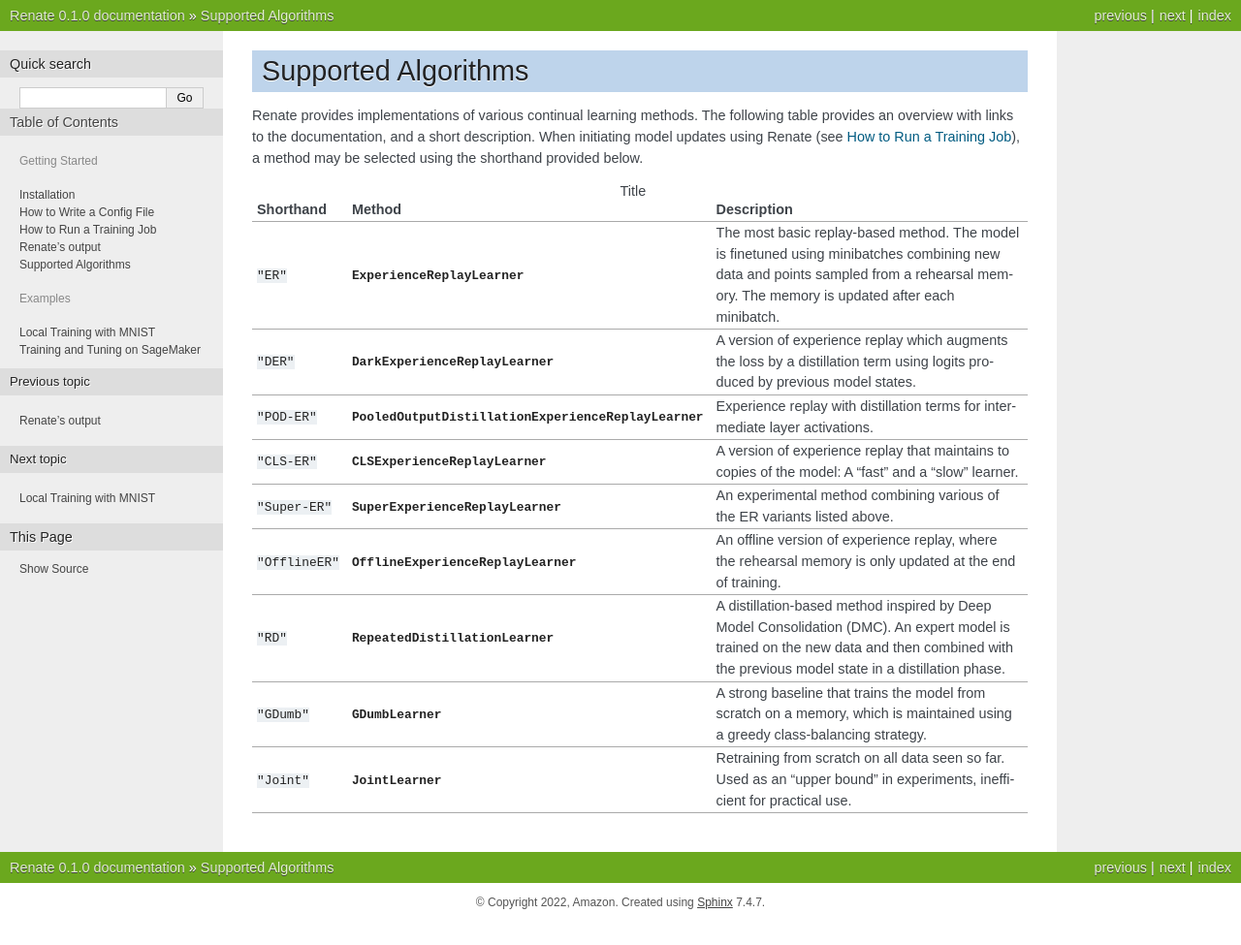
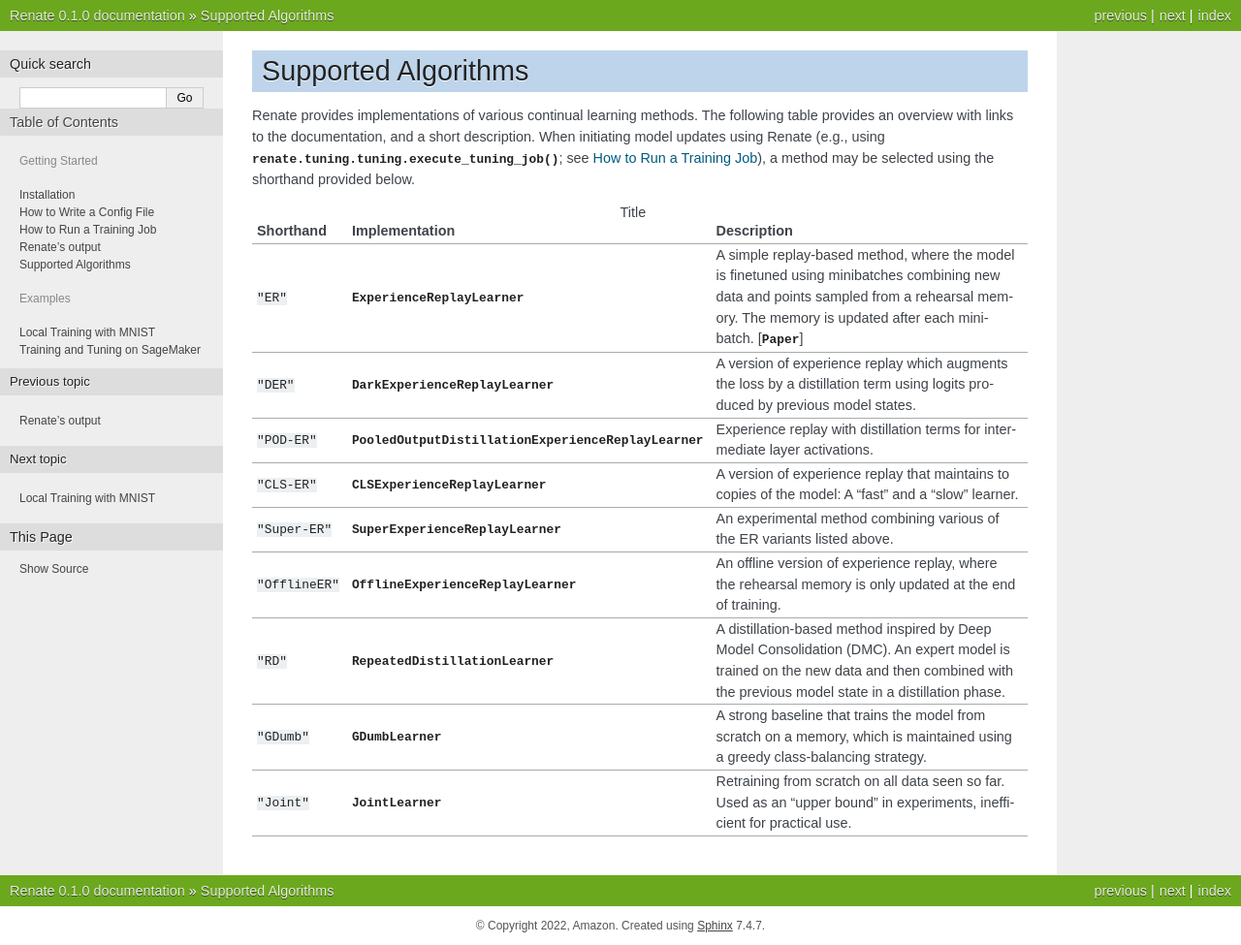
Before and after one commit to awslabs/Renate, a Sphinx documentation site: the page built from doc/getting_started/supported_algorithms.rst, in a window 1280 px wide. Shown: the whole page at 97% size. Built offline with Sphinx 7.4.7, drawn with Linux system fonts in a browser that asks for light colours; pages that are not in the unit, such as notebooks, are missing from menus; before the commit the page ends 951 px from its top, so only the background shows below that.

Commit message:
Update list of learners

```diff
--- a/doc/getting_started/supported_algorithms.rst
+++ b/doc/getting_started/supported_algorithms.rst
@@ -3,18 +3,18 @@
 
 Renate provides implementations of various continual learning methods. The following table provides
 an overview with links to the documentation, and a short description. When initiating model updates
-using Renate (see :doc:`how_to_run_training`), a method may be selected using the shorthand
-provided below.
+using Renate (e.g., using :py:func:`renate.tuning.tuning.execute_tuning_job`; see
+:doc:`how_to_run_training`), a method may be selected using the shorthand provided below.
 
 .. list-table:: Title
    :header-rows: 1
 
    * - Shorthand
-     - Method
+     - Implementation
      - Description
    * - ``"ER"``
      - :py:class:`ExperienceReplayLearner <renate.updaters.experimental.er.ExperienceReplayLearner>`
-     - The most basic replay-based method. The model is finetuned using minibatches combining new data and points sampled from a rehearsal memory. The memory is updated after each minibatch.
+     - A simple replay-based method, where the model is finetuned using minibatches combining new data and points sampled from a rehearsal memory. The memory is updated after each minibatch. [`Paper<https://arxiv.org/abs/1902.10486>`]
    * - ``"DER"``
      - :py:class:`DarkExperienceReplayLearner <renate.updaters.experimental.er.DarkExperienceReplayLearner>`
      - A version of experience replay which augments the loss by a distillation term using logits produced by previous model states.
```
Also changed, not shown: 2 other files.
